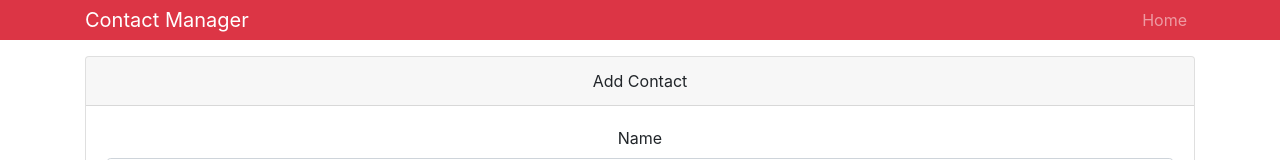
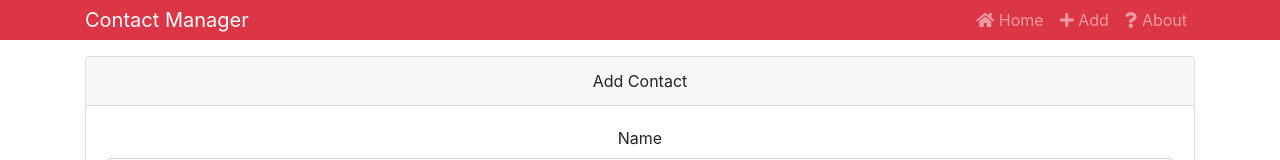
Before and after one commit to MuhtasimMusfiqZarab/Contact-Manager, a React (Create React App) app: page /contact/add in a window 1280 px wide. Shown: the top 160 px of the page. Built offline with nearby package versions, Linux system fonts and the light colour scheme.

Commit message:
link & redirect

```diff
--- a/src/components/contacts/AddContact.js
+++ b/src/components/contacts/AddContact.js
@@ -46,6 +46,8 @@
       phone: "",
       errors: {}
     });
+
+    this.props.history.push("/");
   };
 
   onChange = e => this.setState({ [e.target.name]: e.target.value });
--- a/src/components/layout/Header.js
+++ b/src/components/layout/Header.js
@@ -1,5 +1,6 @@
 import React from "react";
 import PropTypes from "prop-types";
+import { Link } from "react-router-dom";
 
 const Header = props => {
   const { branding } = props;
@@ -12,9 +13,19 @@
         <div>
           <ul className="navbar-nav mr-auto">
             <li className="nav-item">
-              <a href="/" className="nav-link">
-                Home
-              </a>
+              <Link to="/" className="nav-link">
+                <i className="fas fa-home" /> Home
+              </Link>
+            </li>
+            <li className="nav-item">
+              <Link to="/contact/add" className="nav-link">
+                <i className="fas fa-plus" /> Add
+              </Link>
+            </li>
+            <li className="nav-item">
+              <Link to="/about" className="nav-link">
+                <i className="fas fa-question" /> About
+              </Link>
             </li>
           </ul>
         </div>
```
